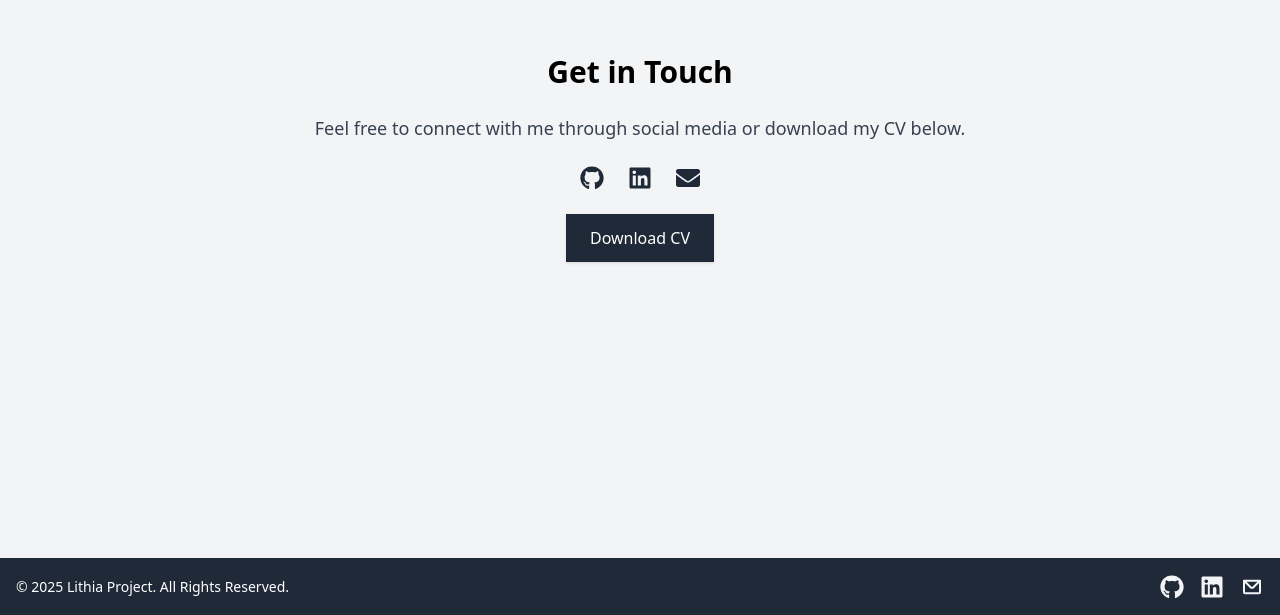
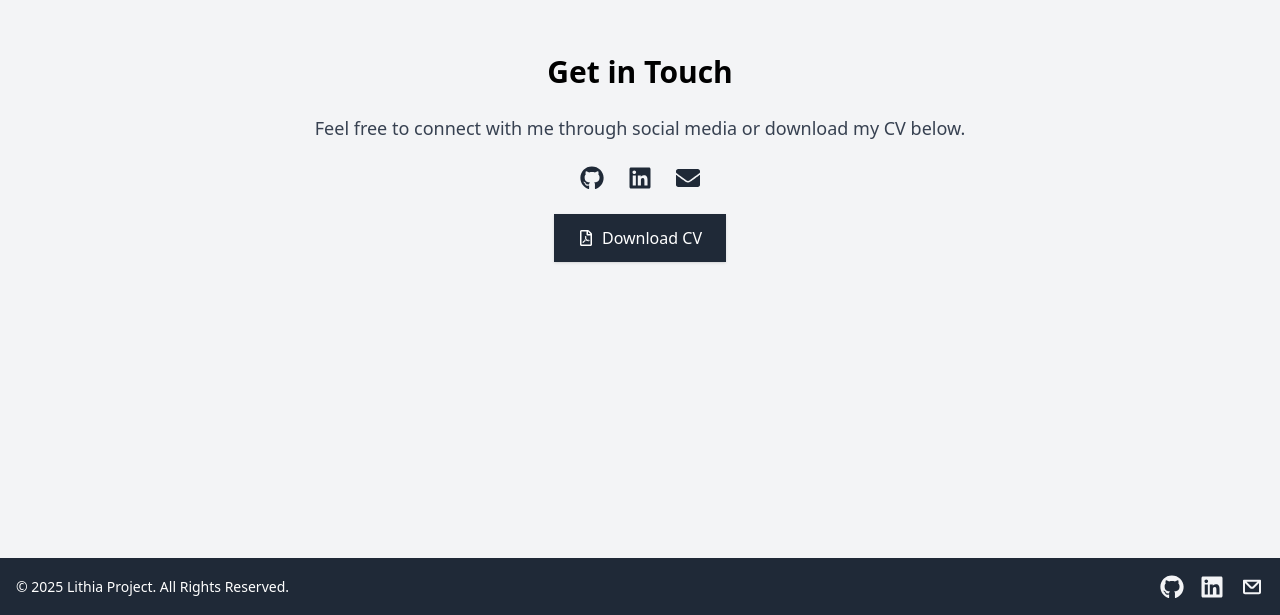
Before and after one commit to lithiaa/lithia-portfolio, a React (Vite) app: page / in a window 1280 px wide. Shown: the part 3782-4397 px from the top of the page. Built offline with nearby package versions, Linux system fonts and the light colour scheme.

Commit message:
feat: add PDF icon to CV download button in contact section

```diff
--- a/src/pages/Contact.jsx
+++ b/src/pages/Contact.jsx
@@ -1,5 +1,5 @@
 import React from "react";
-import { FaGithub, FaLinkedin, FaEnvelope } from "react-icons/fa";
+import { FaGithub, FaLinkedin, FaEnvelope, FaRegFilePdf } from "react-icons/fa";
 
 const Contact = () => {
   return (
@@ -42,6 +42,7 @@ const Contact = () => {
             download
             className="inline-block bg-gray-800 text-white px-6 py-3 rounded-lg shadow hover:bg-gray-700 transition duration-300"
           >
+            <FaRegFilePdf className="inline-block mr-2 mb-1" />
             Download CV
           </a>
         </div>
```
Lines whose indentation alone changed are shown as unchanged.
